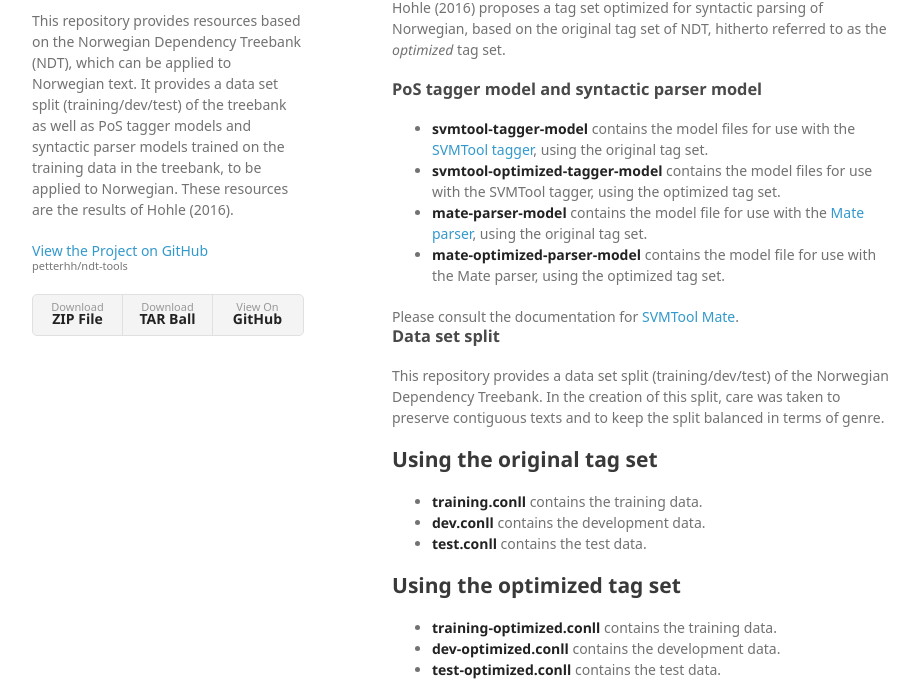
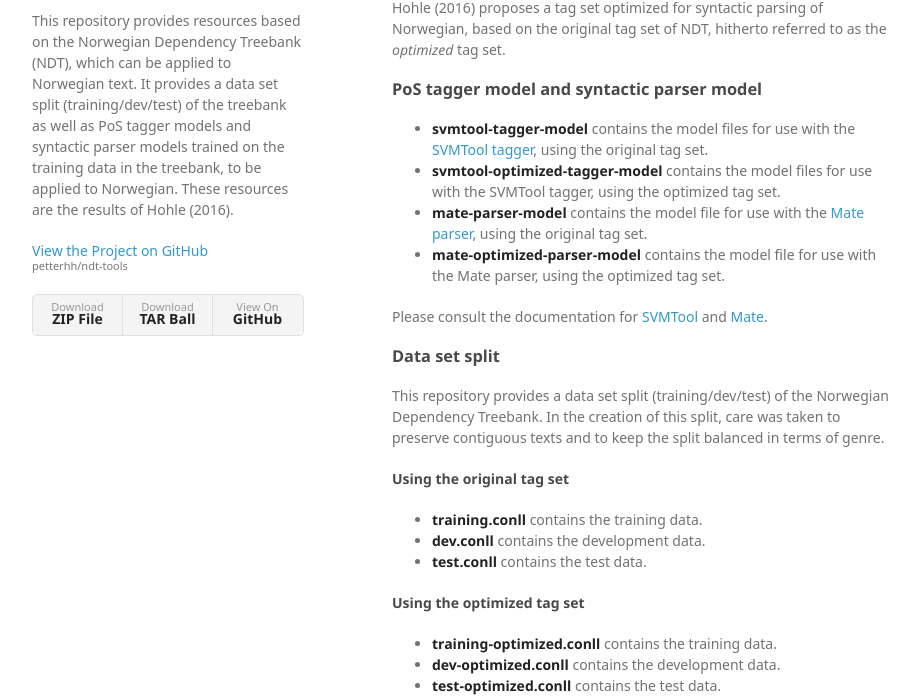
Before and after one commit to petterhh/ndt-tools, a plain HTML site: page index.html in a window 1280 px wide. Shown: the part 99-799 px from the top of the page, without its empty margins (178-1097 px from the left). Drawn offline with Linux system fonts and the light colour scheme; a web font is replaced by a local one.

Commit message:
minor changes

```diff
--- a/index.html
+++ b/index.html
@@ -44,19 +44,19 @@
             <li><strong>mate-parser-model</strong> contains the model file for use with the <a href="https://storage.googleapis.com/google-code-archive-downloads/v2/code.google.com/mate-tools/anna-3.6.jar">Mate parser</a>, using the original tag set.</li>
             <li><strong>mate-optimized-parser-model</strong> contains the model file for use with the Mate parser, using the optimized tag set.</li>
         </ul>
-        Please consult the documentation for <a href="">SVMTool</a>  <a href="">Mate</a>.
+        <p>Please consult the documentation for <a href="">SVMTool</a> and <a href="">Mate</a>.</p>
         <h3>Data set split</h3>
         <p>This repository provides a data set split (training/dev/test) of the
         Norwegian Dependency Treebank. In the creation of this split, care was
         taken to preserve contiguous texts and to keep the split balanced in
         terms of genre.</p>
-        <h2>Using the original tag set</h2>
+        <h4>Using the original tag set</h4>
         <ul>
             <li><strong>training.conll</strong> contains the training data.</li>
             <li><strong>dev.conll</strong> contains the development data.</li>
             <li><strong>test.conll</strong> contains the test data.</li>
         </ul>
-        <h2>Using the optimized tag set</h2>
+        <h4>Using the optimized tag set</h4>
         <ul>
             <li><strong>training-optimized.conll</strong> contains the training data.</li>
             <li><strong>dev-optimized.conll</strong> contains the development data.</li>
```
